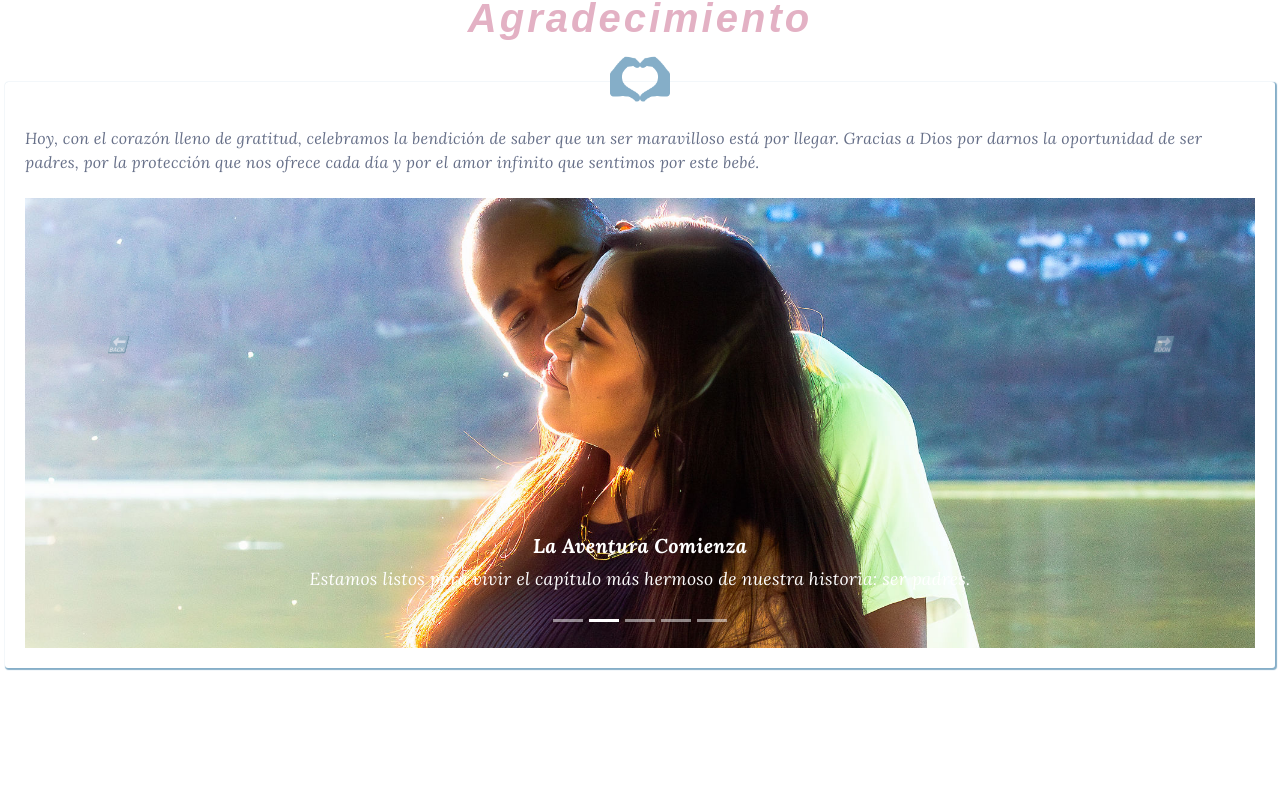
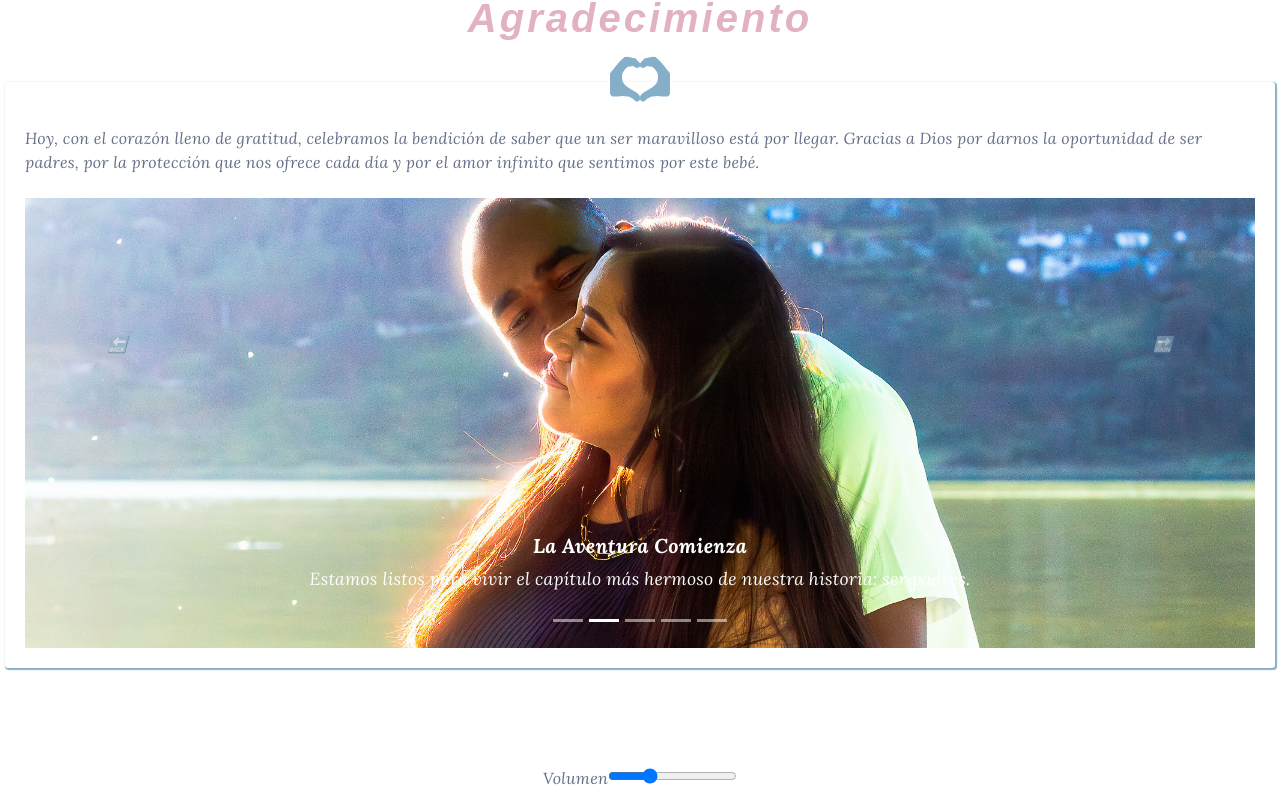
Before and after one commit to dorcky91/Revelacion, a React (Vite) app: page /reveal in a window 1280 px wide. Shown: the part 3197-4003 px from the top of the page. Before the commit the page ends 3947 px from the top, so only its background shows below. Built offline with nearby package versions, Linux system fonts and the light colour scheme; a web font is replaced by a local one.

Commit message:
Contolar volumen de  música de fondo

```diff
--- a/src/pages/Reveal.jsx
+++ b/src/pages/Reveal.jsx
@@ -16,6 +16,7 @@ import pauseIcon from "../assets/images/pausar.png";
 const Reveal = () => {
   const audioRef = useRef(null);
   const [isPlaying, setIsPlaying] = useState(false);
+  const [volume, setVolume] = useState(0.3); // Establece el volumen predeterminado (30%)
 
   // Reproducción automática al cargar
   useEffect(() => {
@@ -32,7 +33,12 @@ const Reveal = () => {
     };
 
     playAudio();
-  }, []); // Se ejecuta solo una vez cuando el componente se monta
+
+    // Establecer el volumen
+    if (audioRef.current) {
+      audioRef.current.volume = volume; // Control de volumen
+    }
+  }, [volume]); // Dependencia en 'volume' para ajustar el volumen cuando cambia
 
   // Controlar reproducción o pausa
   const togglePlayPause = () => {
@@ -44,23 +50,25 @@ const Reveal = () => {
     setIsPlaying(!isPlaying); // Cambia el estado de reproducción
   };
 
+  // Manejar el cambio de volumen
+  const handleVolumeChange = (e) => {
+    setVolume(e.target.value);
+    if (audioRef.current) {
+      audioRef.current.volume = e.target.value; // Ajusta el volumen
+    }
+  };
+
   return (
     <div>
       <HeroReveal />
+      <LugarHorario />
+      <Itinerario />
+      <Vestimenta />
+      <ConfirmarAsistencia />
+      <ViaWhatsapp />
+      <Regalo />
+      <Agradecimiento />
 
-      <LugarHorario />
-
-      <Itinerario />
-
-      <Vestimenta />
-
-      <ConfirmarAsistencia />
-
-      <ViaWhatsapp />
-
-      <Regalo />
-
-      <Agradecimiento />
       <section>
         <Container>
           <Row>
@@ -74,6 +82,7 @@ const Reveal = () => {
           </Row>
         </Container>
       </section>
+
       {/* Botón para Play/Pausa */}
       <section className="text-center py-3">
         <div className="music-control">
@@ -87,6 +96,23 @@ const Reveal = () => {
           </button>
         </div>
       </section>
+
+      {/* Control de volumen */}
+      <section className="text-center py-3">
+        <div>
+          <label>Volumen</label>
+          <input
+            type="range"
+            min="0"
+            max="1"
+            step="0.01"
+            value={volume}
+            onChange={handleVolumeChange}
+            className="volume-slider"
+          />
+        </div>
+      </section>
+
       {/* Reproducción de audio */}
       <audio ref={audioRef} src="/audio/cancion.mp3" loop />
     </div>
```
